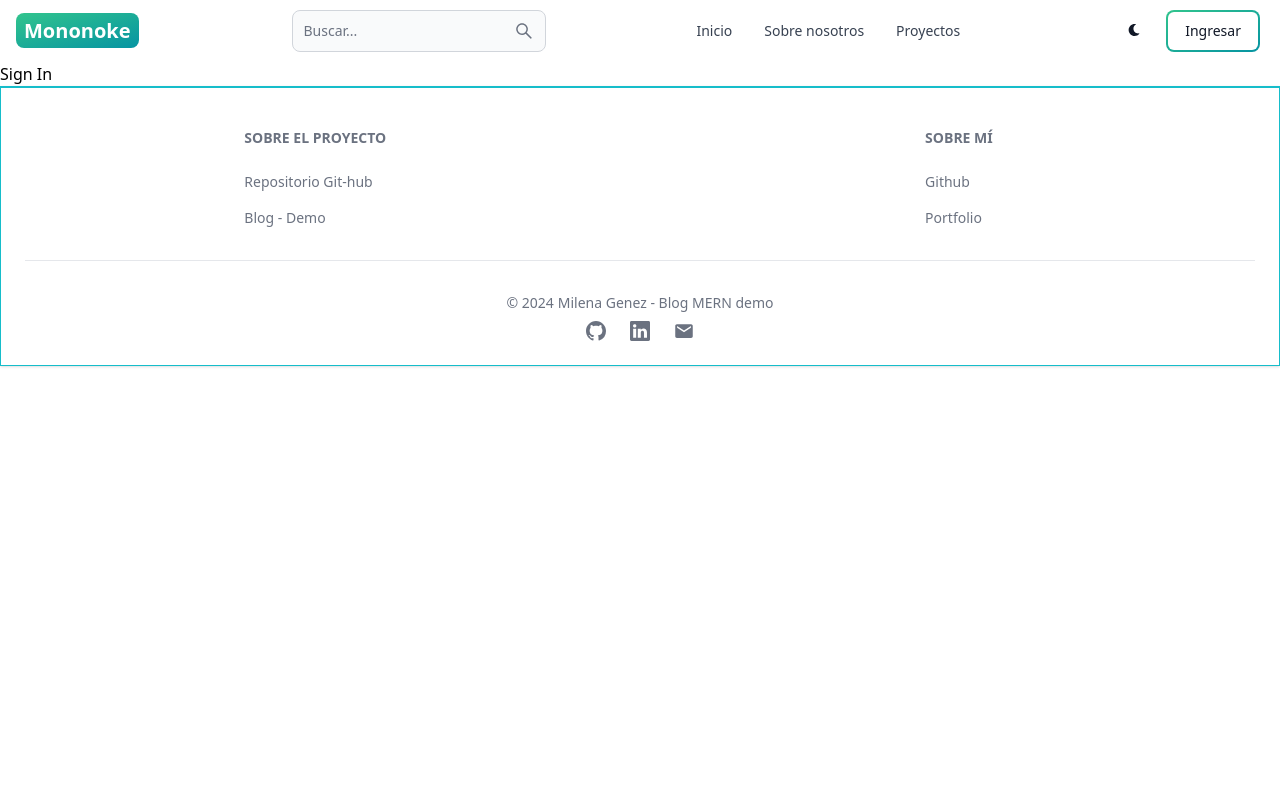
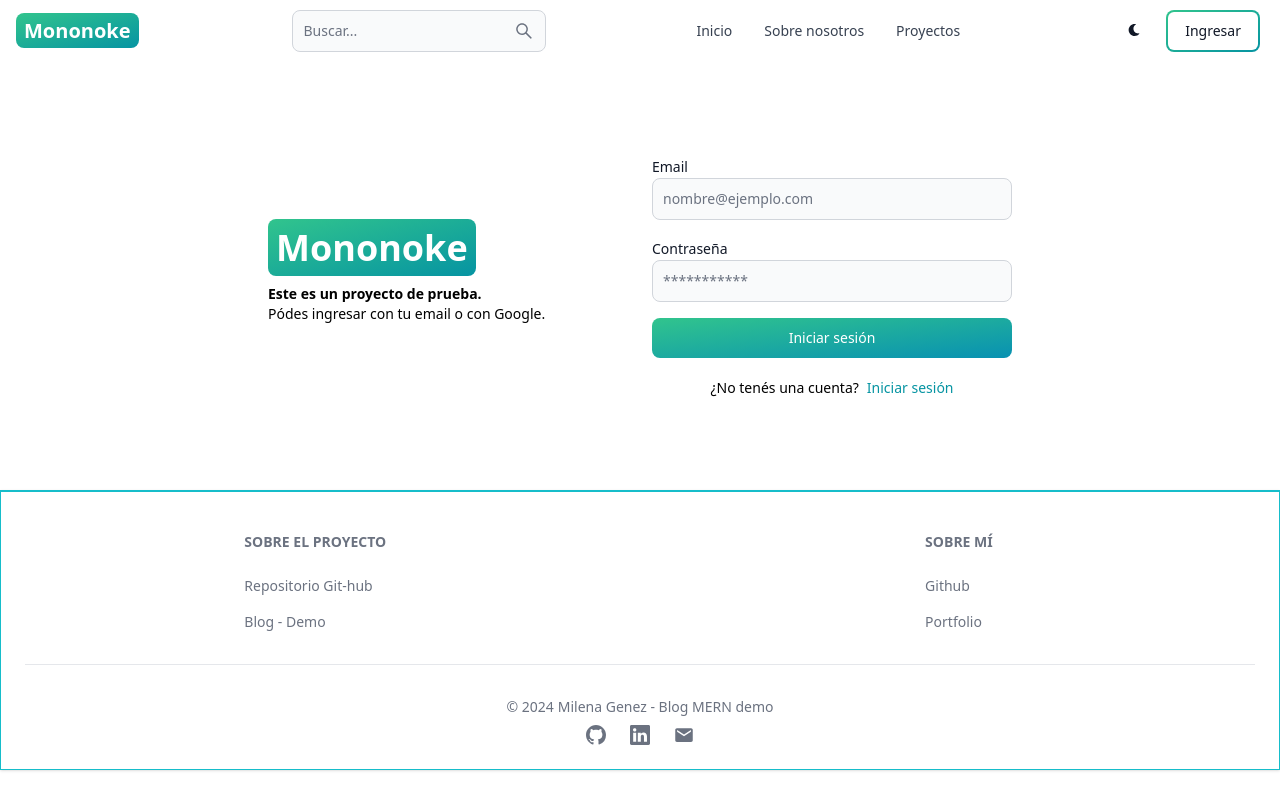
Before and after one commit to gmilena/mern--blog, a React (Vite) app in the folder client/: page /sign-in in a window 1280 px wide. Built offline with nearby package versions, Linux system fonts and the light colour scheme.

Commit message:
completar la funcionalidad de la página de inicio de sesión

```diff
--- a/client/src/pages/Signin.jsx
+++ b/client/src/pages/Signin.jsx
@@ -1,7 +1,103 @@
-import React from 'react'
+import { Alert, Button, Label, Spinner, TextInput } from 'flowbite-react';
+import { Link, useNavigate } from 'react-router-dom';
+import { React, useState } from 'react';
 
 export default function SignIn() {
+  const [formData, setFormData] = useState({});
+  const [errorMessage, setErrorMessage] = useState(null);
+  const [loading, setLoading] = useState(false);
+  const navigate = useNavigate();
+  const handleChange = (e) => {
+    setFormData({ ...formData, [e.target.id]: e.target.value.trim() });
+  };
+
+  const handleSubmit = async (e) => {
+    e.preventDefault();
+    if (!formData.email || !formData.password) {
+      return setErrorMessage('Por favor, complete todos los campos.');
+    }
+    try {
+      setLoading(true);
+      setErrorMessage(null);
+
+      const res = await fetch('/api/auth/signin', {
+        method: 'POST',
+        headers: { 'Content-Type': 'application/json' },
+        body: JSON.stringify(formData),
+      });
+
+      const data = await res.json();
+
+      if (!res.ok) {
+        setErrorMessage(data.message);
+      } else {
+        navigate('/');
+      }
+
+      setLoading(false);
+    } catch (error) {
+      setErrorMessage(error.message);
+      setLoading(false);
+    }
+  };
+
   return (
-    <div>Sign In</div>
-  )
+    <div className='min-h-scareen mt-20 mb-20'>
+      <div className='flex flex-col md:flex-row md:items-center p-3 max-w-3xl mx-auto gap-6'>
+        {/* izquierda: logo - descripción */}
+        <div className='flex-1'>
+          <Link to='/' className='text-4xl font-bold dark:text-white '>
+            <span className='py-1 px-2 me-1 bg-gradient-to-br from-green-400  to-teal-500 rounded-lg text-white'>Mononoke</span>
+          </Link>
+
+          <p className='text-sm mt-4'>
+            <span className='font-semibold'>Este es un proyecto de prueba.</span>
+            <br />
+            Pódes ingresar con tu email o con Google.
+          </p>
+        </div>
+
+        {/* derecha: formulario de registro */}
+        <div className='flex-1'>
+          <form className='flex flex-col gap-4' onSubmit={handleSubmit}>
+            <div>
+              <Label value='Email' />
+              <TextInput type='text' placeholder='nombre@ejemplo.com' id='email' onChange={handleChange} />
+            </div>
+
+            <div>
+              <Label value='Contraseña' />
+              <TextInput type='text' placeholder='***********' id='password' onChange={handleChange} />
+            </div>
+
+            <Button gradientDuoTone='greenToBlue' type='submit' disabled={loading}>
+              {loading ? (
+                <>
+                  <Spinner size='sm' />
+                  <span className='pl-3'>Un momento...</span>
+                </>
+              ) : (
+                'Iniciar sesión'
+              )}
+            </Button>
+          </form>
+          <div className='flex gap-2 text-sm mt-5 justify-center'>
+            <span>¿No tenés una cuenta?</span>
+
+            <Link to='/sign-in' className='text-teal-500'>
+              Iniciar sesión
+            </Link>
+          </div>
+
+          <div className='flex justify-center'>
+            {errorMessage && (
+              <Alert className='mt-3' color='failure'>
+                {errorMessage}
+              </Alert>
+            )}
+          </div>
+        </div>
+      </div>
+    </div>
+  );
 }
```
